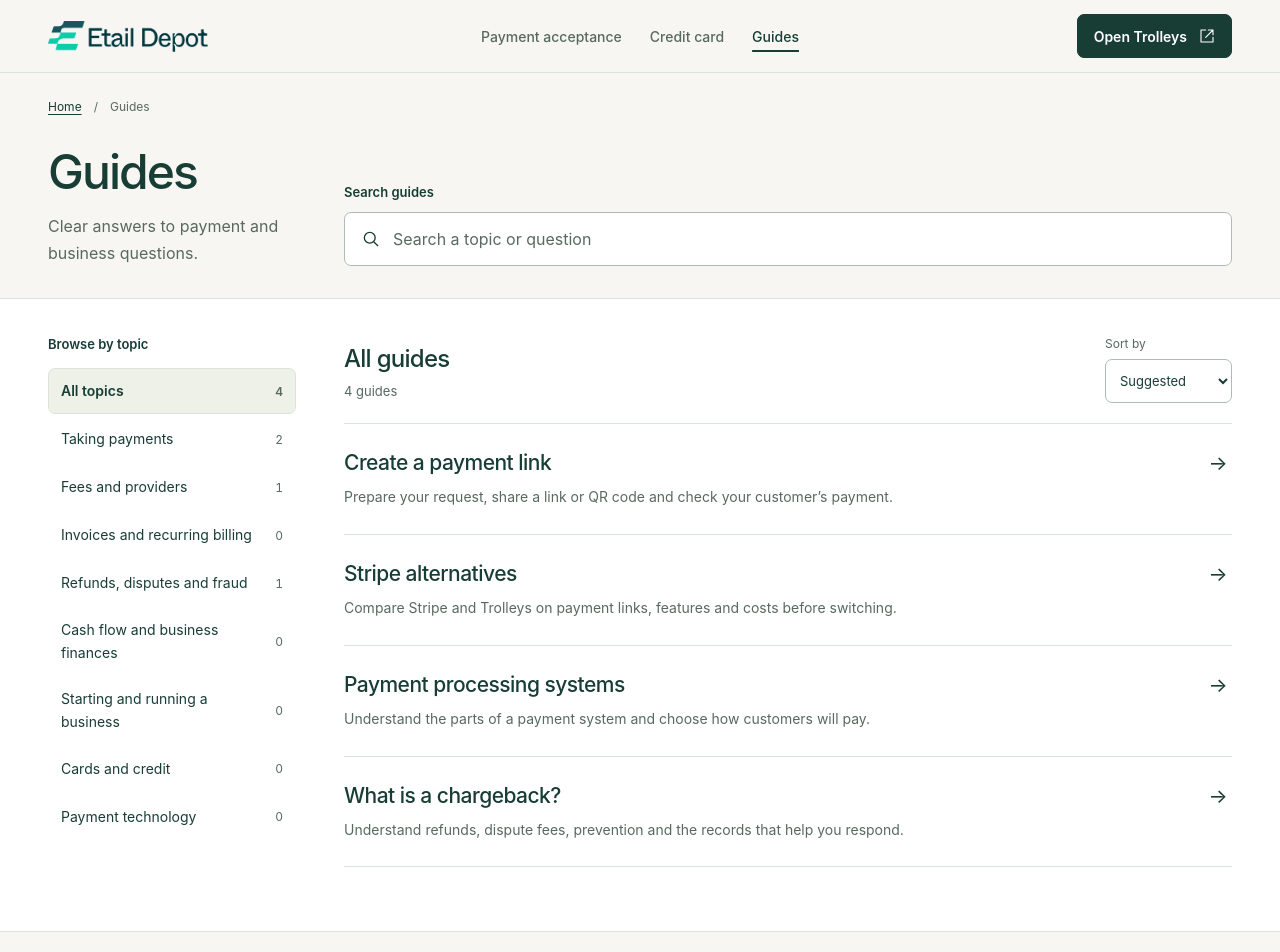
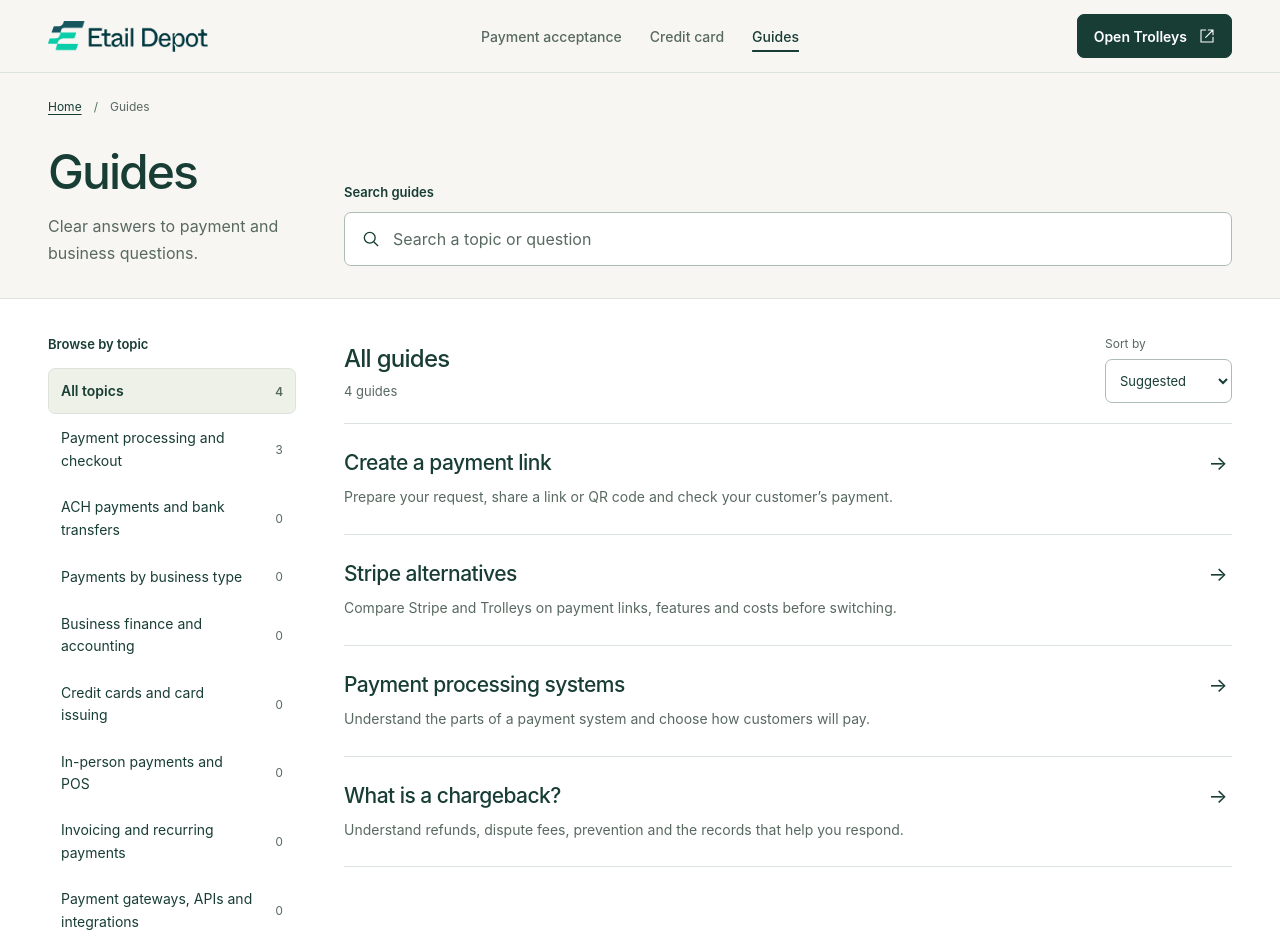
Before and after one commit to nidcyj-haXqer-3disti/etail-depot-next, a Next.js app: page /guides in a window 1280 px wide. Shown: the top 952 px of the page. Built offline with nearby package versions, Linux system fonts and the light colour scheme.

Commit message:
Organize Guides into ten selected sections (#51)

```diff
--- a/src/modules/public-site/guide-catalog.ts
+++ b/src/modules/public-site/guide-catalog.ts
@@ -1,12 +1,14 @@
 export const GUIDE_TOPICS = [
-  { id: "taking-payments", label: "Taking payments" },
-  { id: "fees-and-providers", label: "Fees and providers" },
-  { id: "invoicing-and-billing", label: "Invoices and recurring billing" },
-  { id: "disputes-and-fraud", label: "Refunds, disputes and fraud" },
-  { id: "business-finances", label: "Cash flow and business finances" },
-  { id: "running-a-business", label: "Starting and running a business" },
-  { id: "cards-and-credit", label: "Cards and credit" },
-  { id: "payment-technology", label: "Payment technology" },
+  { id: "payment-processing-checkout", label: "Payment processing and checkout" },
+  { id: "ach-bank-transfers", label: "ACH payments and bank transfers" },
+  { id: "payments-by-business", label: "Payments by business type" },
+  { id: "business-finance-accounting", label: "Business finance and accounting" },
+  { id: "credit-cards-issuing", label: "Credit cards and card issuing" },
+  { id: "in-person-payments-pos", label: "In-person payments and POS" },
+  { id: "invoicing-recurring-payments", label: "Invoicing and recurring payments" },
+  { id: "gateways-apis-integrations", label: "Payment gateways, APIs and integrations" },
+  { id: "chargebacks-refunds-fraud", label: "Chargebacks, refunds and fraud" },
+  { id: "cross-border-merchant-infrastructure", label: "Cross-border merchant infrastructure" },
 ] as const;
 
 export type GuideTopicId = typeof GUIDE_TOPICS[number]["id"];
@@ -29,7 +31,7 @@
     path: "/guides/how-to-create-a-payment-link",
     title: "Create a payment link",
     description: "Prepare your request, share a link or QR code and check your customer’s payment.",
-    topic: "taking-payments",
+    topic: "payment-processing-checkout",
     subtopic: "Payment links and QR codes",
     format: "How-to",
     keywords: ["pay by link", "payment-link", "payment request", "online payments", "checkout", "trolleys"],
@@ -38,7 +40,7 @@
     path: "/guides/stripe-alternatives",
     title: "Stripe alternatives",
     description: "Compare Stripe and Trolleys on payment links, features and costs before switching.",
-    topic: "fees-and-providers",
+    topic: "payment-processing-checkout",
     subtopic: "Provider comparisons",
     format: "Comparison",
     keywords: ["payment processor", "processing fees", "pricing", "provider comparison", "switching providers"],
@@ -47,7 +49,7 @@
     path: "/guides/payment-processing-systems",
     title: "Payment processing systems",
     description: "Understand the parts of a payment system and choose how customers will pay.",
-    topic: "taking-payments",
+    topic: "payment-processing-checkout",
     subtopic: "Payment processing",
     format: "Explainer",
     keywords: ["processor", "gateway", "merchant account", "online payments", "payment methods", "credit card processing", "technology"],
@@ -56,7 +58,7 @@
     path: "/guides/what-is-a-chargeback",
     title: "What is a chargeback?",
     description: "Understand refunds, dispute fees, prevention and the records that help you respond.",
-    topic: "disputes-and-fraud",
+    topic: "chargebacks-refunds-fraud",
     subtopic: "Chargebacks and disputes",
     format: "Explainer",
     keywords: ["charge back", "chargebacks", "disputes", "evidence", "fraud prevention", "clarity"],
--- a/src/modules/public-site/metadata.ts
+++ b/src/modules/public-site/metadata.ts
@@ -32,7 +32,7 @@
   "/credit-card-services": "2026-10-19",
   "/payment-acceptance-service": "2026-10-19",
   "/help": "2026-10-19",
-  "/guides": "2026-10-19",
+  "/guides": "2026-10-20",
   "/guides/stripe-alternatives": "2026-10-19",
   "/guides/payment-processing-systems": "2026-10-19",
   "/guides/what-is-a-chargeback": "2026-10-19",
```
Also changed, not shown: 2 other files (tests, documents, lock files or other folders).
